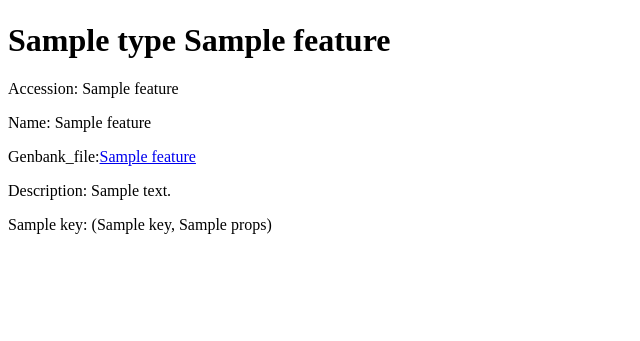
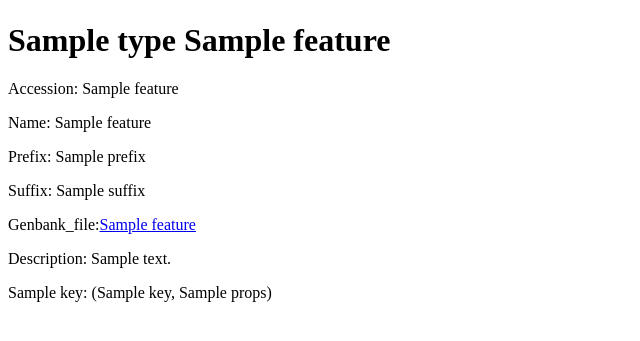
Before and after one commit to bioinfcomav/goldebraid, a Django app: template goldenbraid/templates/feature_template.html in a window 1280 px wide. Shown: the part 58-399 px from the top of the page, without its empty margins (0-640 px from the left). Run offline with Django 3.2, Linux system fonts and the light colour scheme; the template is opened without the code that fills it: most values are stand-ins (such as "Sample title", 1, 10 or a date in 2020); parts of the project's set-up code (start-up, migrations or seed data) failed here and were passed over.

Commit message:
prefix and suffix included in feature template

```diff
--- a/goldenbraid/templates/feature_template.html
+++ b/goldenbraid/templates/feature_template.html
@@ -10,6 +10,8 @@
 <h1>{{ feature.type.name|capfirst|replaceunderscore }} {{ feature.uniquename }}</h1>
 <p><span class='key'>Accession:</span> <span class='value'>{{ feature.uniquename }}</span></p>
 <p><span class='key'>Name:</span> <span class='value'>{{ feature.name }}</span></p>
+<p><span class='key'>Prefix:</span> <span class='value'>{{ feature.prefix }}</span></p>
+<p><span class='key'>Suffix:</span> <span class='value'>{{ feature.suffix }}</span></p>
 <p><span class='key'>Genbank_file:</span><a href="{{feature.genbank_file.url}}">{{ feature.name }}</a></p>
 {% if feature.description %}
 <p><span class='key'>Description:</span> <span class='value'>{{ feature.description }}</span></p>
```
